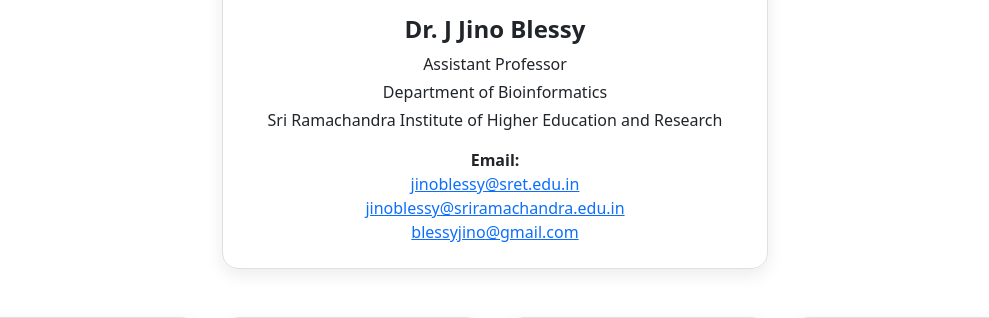
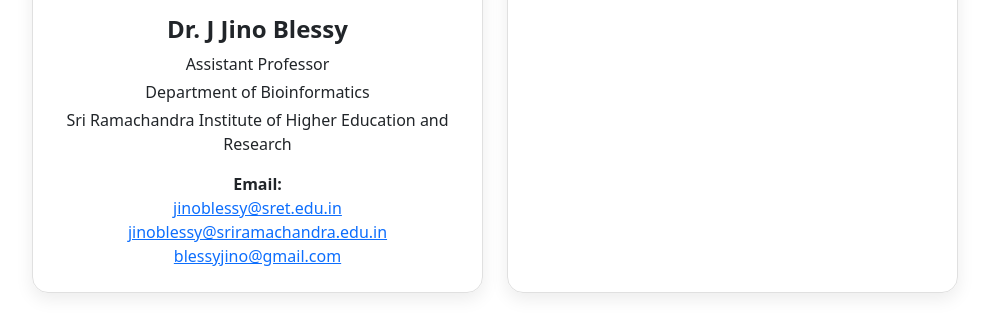
Before and after one commit to spicechemdb/spiceschemdb, a Flask app: page /contact in a window 1280 px wide. Shown: the part 536-854 px from the top of the page, without its empty margins (145-1134 px from the left). Run offline with Flask 3, Linux system fonts and the light colour scheme.

Commit message:
Update contact.html

```diff
--- a/templates/contact.html
+++ b/templates/contact.html
@@ -8,10 +8,12 @@
         For research collaborations, database queries, or academic communication.
     </p>
 
-    <!-- ===== PRIMARY CONTACT ===== -->
-    <div class="row justify-content-center mb-5">
-        <div class="col-md-6">
-            <div class="glass-card p-4 text-center">
+    <!-- ===== PRIMARY CONTACTS ===== -->
+    <div class="row justify-content-center mb-5 g-4">
+
+        <!-- Dr. Jino -->
+        <div class="col-md-6 col-lg-5">
+            <div class="glass-card p-4 text-center h-100">
 
                 <img src="{{ url_for('static', filename='images/jino.jpg') }}"
                      class="img-fluid contact-img-full mb-3">
@@ -25,26 +27,46 @@
 
                 <p class="mb-0">
                     <strong>Email:</strong><br>
-                    <a href="mailto:jinoblessy@sret.edu.in">
-                        jinoblessy@sret.edu.in
-                    </a><br>
-                    <a href="mailto:jinoblessy@sriramachandra.edu.in">
-                        jinoblessy@sriramachandra.edu.in
-                    </a><br>
-                    <a href="mailto:blessyjino@gmail.com">
-                        blessyjino@gmail.com
+                    <a href="mailto:jinoblessy@sret.edu.in">jinoblessy@sret.edu.in</a><br>
+                    <a href="mailto:jinoblessy@sriramachandra.edu.in">jinoblessy@sriramachandra.edu.in</a><br>
+                    <a href="mailto:blessyjino@gmail.com">blessyjino@gmail.com</a>
+                </p>
+
+            </div>
+        </div>
+
+        <!-- Ms. Premavathi -->
+        <div class="col-md-6 col-lg-5">
+            <div class="glass-card p-4 text-center h-100">
+
+                <!-- Add image if available -->
+                <!-- <img src="{{ url_for('static', filename='images/premavathi.jpg') }}"
+                     class="img-fluid contact-img-full mb-3"> -->
+
+                <h4 class="fw-bold">Ms. Premavathi M</h4>
+                <p class="mb-1">Senior System Administrator</p>
+                <p class="mb-1">Department of Bioinformatics</p>
+                <p class="mb-3">
+                    Sri Ramachandra Institute of Higher Education and Research
+                </p>
+
+                <p class="mb-0">
+                    <strong>Email:</strong><br>
+                    <a href="mailto:premavathim@sret.edu.in">
+                        premavathim@sret.edu.in
                     </a>
                 </p>
 
             </div>
         </div>
+
     </div>
 
     <!-- ===== TEAM MEMBERS ===== -->
-    <div class="row row-cols-1 row-cols-md-4 g-4">
+    <div class="row row-cols-1 row-cols-md-2 row-cols-lg-4 g-4">
 
         <div class="col">
-            <div class="glass-card p-3 text-center">
+            <div class="glass-card p-3 text-center h-100">
                 <img src="{{ url_for('static', filename='images/dharshan.jpg') }}"
                      class="img-fluid contact-img-full mb-3">
                 <h6 class="fw-bold">Dharshan A</h6>
@@ -58,15 +80,13 @@
                 </p>
                 <p class="mb-0">
                     <strong>Email:</strong><br>
-                    <a href="mailto:481rshan@gmail.com">
-                        481rshan@gmail.com
-                    </a>
+                    <a href="mailto:481rshan@gmail.com">481rshan@gmail.com</a>
                 </p>
             </div>
         </div>
 
         <div class="col">
-            <div class="glass-card p-3 text-center">
+            <div class="glass-card p-3 text-center h-100">
                 <img src="{{ url_for('static', filename='images/srihari.jpg') }}"
                      class="img-fluid contact-img-full mb-3">
                 <h6 class="fw-bold">Sri Hariharan N</h6>
@@ -88,7 +108,7 @@
         </div>
 
         <div class="col">
-            <div class="glass-card p-3 text-center">
+            <div class="glass-card p-3 text-center h-100">
                 <img src="{{ url_for('static', filename='images/darshini.jpg') }}"
                      class="img-fluid contact-img-full mb-3">
                 <h6 class="fw-bold">Darshini B</h6>
@@ -110,7 +130,7 @@
         </div>
 
         <div class="col">
-            <div class="glass-card p-3 text-center">
+            <div class="glass-card p-3 text-center h-100">
                 <img src="{{ url_for('static', filename='images/harsha.jpg') }}"
                      class="img-fluid contact-img-full mb-3">
                 <h6 class="fw-bold">Harshavardhan Anandalakshmanan</h6>
```
